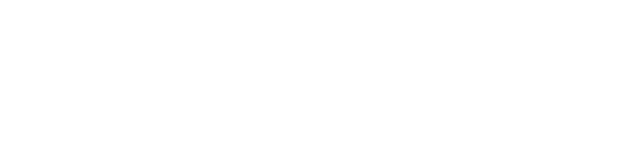
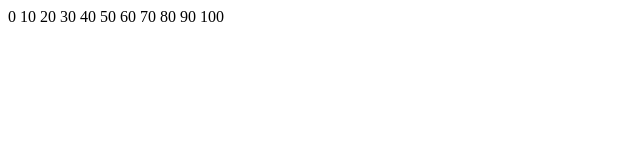
Before and after one commit to Jaymin725/speedometer, a plain HTML site: page index.html in a window 1280 px wide. Shown: the whole page, without its empty margins (0-640 px from the left). Drawn offline with Linux system fonts and the light colour scheme.

Commit message:
added scales in meter

```diff
--- a/index.html
+++ b/index.html
@@ -1,6 +1,6 @@
 <!DOCTYPE html>
 <html>
-<!-- Head -->
+
 <head>
   <!-- Meta -->
   <meta charset="UTF-8">
@@ -10,8 +10,25 @@
   <!-- Link -->
   <link rel="stylesheet" href="styles/style.css">
 </head>
-<!-- Body -->
+
 <body>
+  <!-- Main -->
+  <main>
+    <!-- Meter -->
+    <div class="meter">
+      <span class="speed">0</span>
+      <span class="speed">10</span>
+      <span class="speed">20</span>
+      <span class="speed">30</span>
+      <span class="speed">40</span>
+      <span class="speed">50</span>
+      <span class="speed">60</span>
+      <span class="speed">70</span>
+      <span class="speed">80</span>
+      <span class="speed">90</span>
+      <span class="speed">100</span>
+    </div>
+  </main>
+</body>
 
-</body>
 </html>
```
